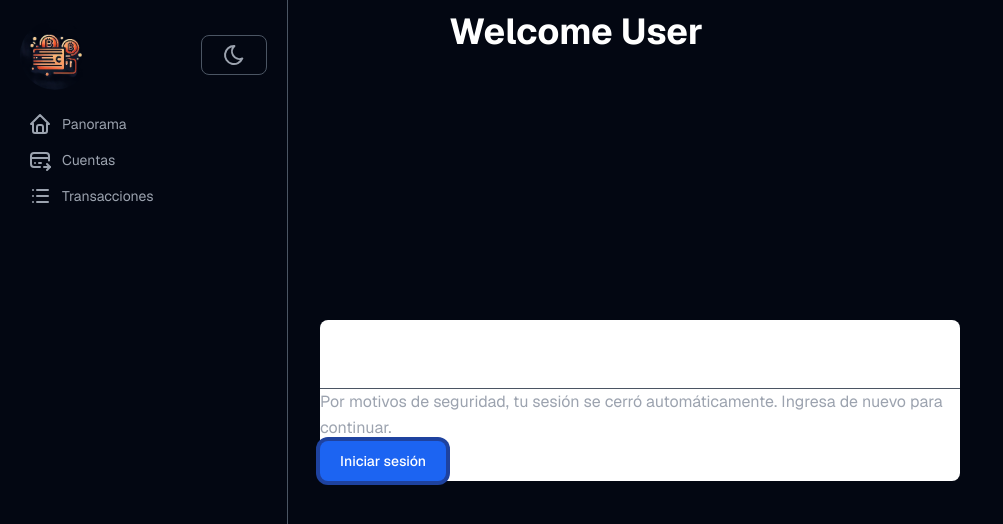
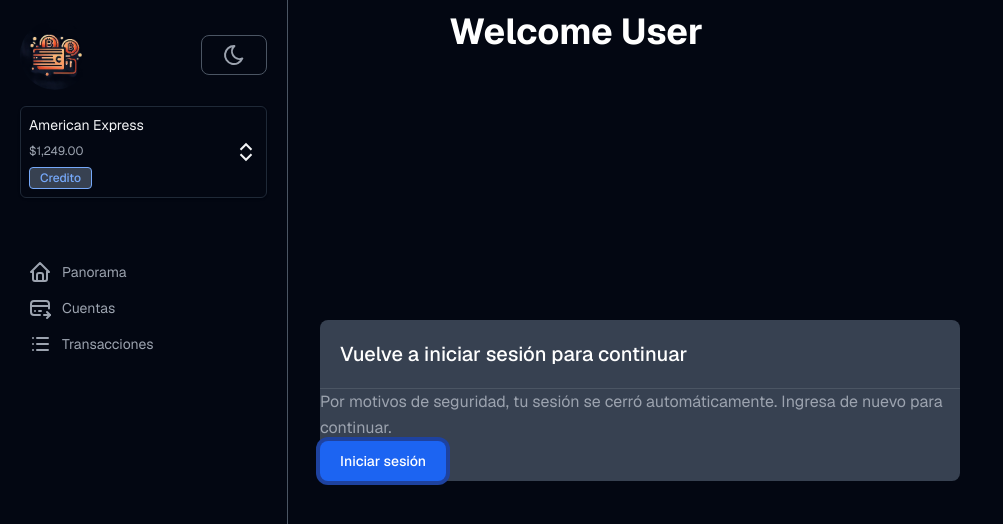
Before and after one commit to RafaelMoro/next-budget-master, a Next.js app: page /dashboard in a window 1280 px wide. Shown: the top 524 px of the page, without its empty margins (0-1003 px from the left). Built offline with nearby package versions, Linux system fonts and the light colour scheme; no server answers.

Commit message:
Refactor DashboardAside to include a button for credit card details and improve layout structure

```diff
--- a/src/shared/ui/organisms/DashboardAside.tsx
+++ b/src/shared/ui/organisms/DashboardAside.tsx
@@ -1,7 +1,7 @@
-import Link from "next/link"
 import { HomeIcon } from "../icons/HomeIcon"
 import { CreditCardIcon } from "../icons/CreditCardIcon"
 import { AccountRecordsIcon } from "../icons/AccountRecordsIcon"
+import { RiExpandUpDownLine } from "@remixicon/react"
 import { ReactNode } from "react"
 import { DashboardAsideLink } from "../atoms/DashboardAsideLink"
 import { DASHBOARD_ROUTE } from "@/shared/constants/Global.constants"
@@ -14,7 +14,17 @@ export const DashboardAside = ({ children }: DashboardAsideProps) => {
   return (
     <aside className="w-72 p-5 flex flex-col gap-4 border-r border-r-gray-600">
       {children}
-      <nav className="flex flex-col">
+      <button
+        className="flex justify-between w-full items-center gap-x-2.5 rounded-md border border-gray-300 bg-white p-2 text-sm shadow-sm transition-all hover:bg-gray-50 dark:border-gray-800 dark:bg-gray-950 hover:dark:bg-gray-900 focus:ring-2 focus:ring-indigo-200 focus:dark:ring-indigo-700/30 focus:border-indigo-500 focus:dark:border-indigo-700"
+        >
+        <div className="flex flex-col gap-2 items-start">
+          <p className="text-sm">American Express</p>
+          <p className="text-xs text-gray-400">$1,249.00</p>
+          <span className="bg-blue-100 max-w-min text-blue-800 text-xs font-medium me-2 px-2.5 py-0.5 rounded-sm dark:bg-gray-700 dark:text-blue-400 border border-blue-400">Credito</span>
+        </div>
+        <RiExpandUpDownLine className="cursor-pointer" strokeWidth={1} />
+      </button>
+      <nav className="flex flex-col mt-10">
         <DashboardAsideLink href={DASHBOARD_ROUTE}>
             <HomeIcon />
             Panorama
```
